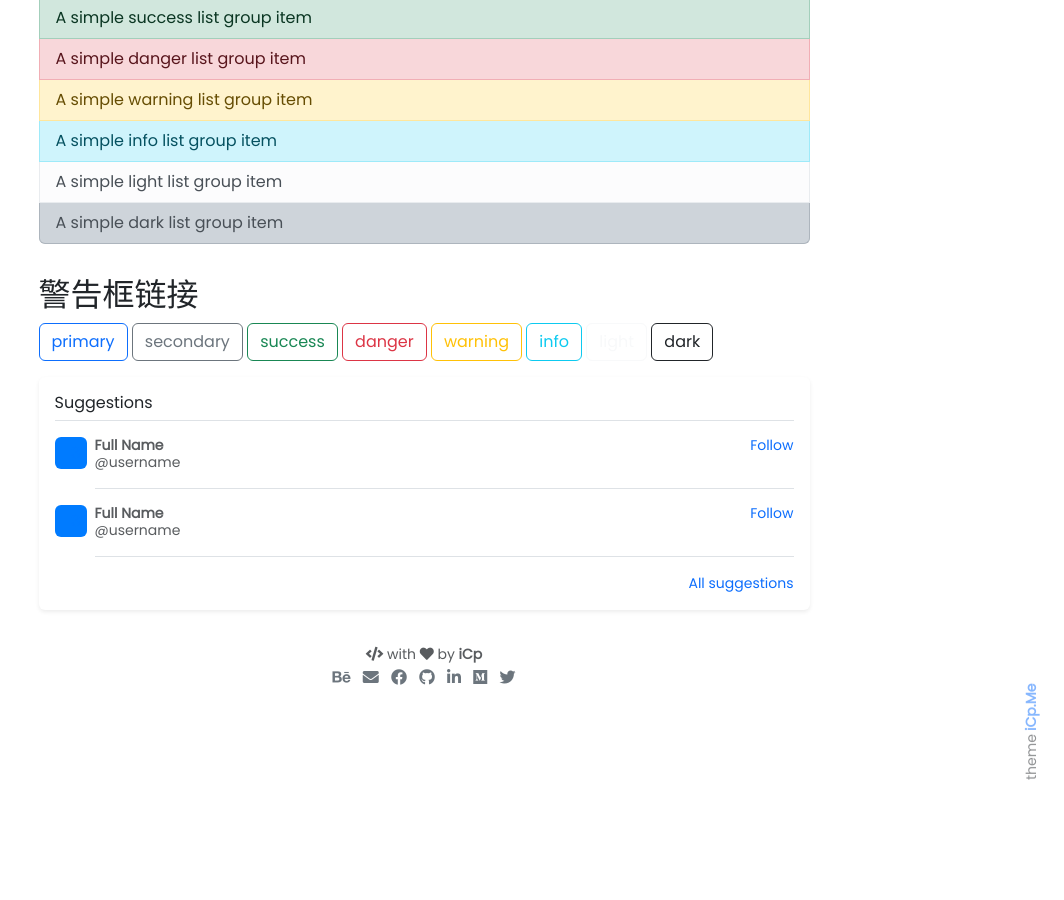
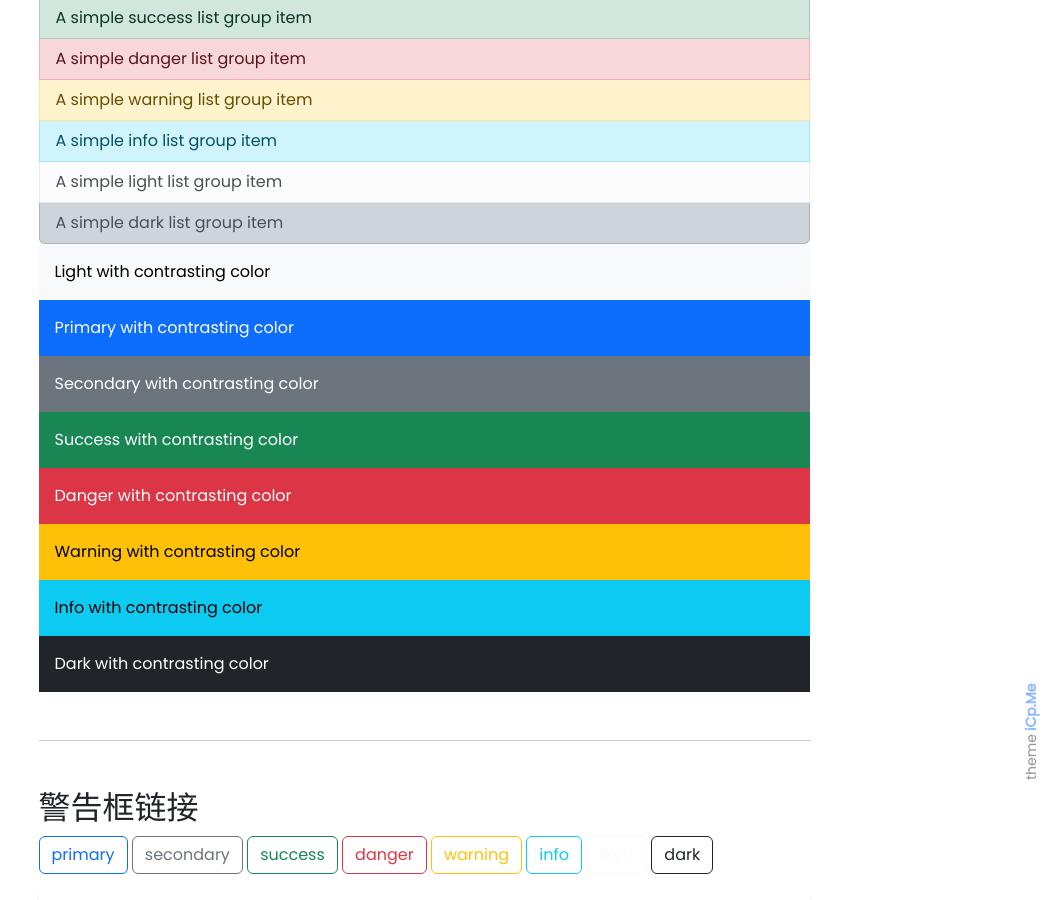
Before and after one commit to WorkSpacesPro/icp, a Jekyll site: the page built from pages/docs.md, in a window 1280 px wide and 900 px high, scrolled down 1793 px. Shown: the whole window, without its empty margins (216-1280 px from the left). Built offline with Jekyll 4.4.1, drawn with Linux system fonts in a browser that asks for light colours; emoji names are drawn with the system emoji font; before the commit the page ends 2499 px from its top, so only the background shows below that.

Commit message:
Update docs.md

```diff
--- a/pages/docs.md
+++ b/pages/docs.md
@@ -86,6 +86,16 @@
   <a href="#" class="list-group-item list-group-item-action list-group-item-light">A simple light list group item</a>
   <a href="#" class="list-group-item list-group-item-action list-group-item-dark">A simple dark list group item</a>
 </div>
+<!-- text-bg-primary p-3 -->
+<div class="text-bg-light p-3">Light with contrasting color</div>
+<div class="text-bg-primary p-3">Primary with contrasting color</div>
+<div class="text-bg-secondary p-3">Secondary with contrasting color</div>
+<div class="text-bg-success p-3">Success with contrasting color</div>
+<div class="text-bg-danger p-3">Danger with contrasting color</div>
+<div class="text-bg-warning p-3">Warning with contrasting color</div>
+<div class="text-bg-info p-3">Info with contrasting color</div>
+<div class="text-bg-dark p-3">Dark with contrasting color</div>
+<hr class="my-5">
 
 <!-- alert警告框链接 -->
   <h2 id="list-group"> 警告框链接</h2>
```
